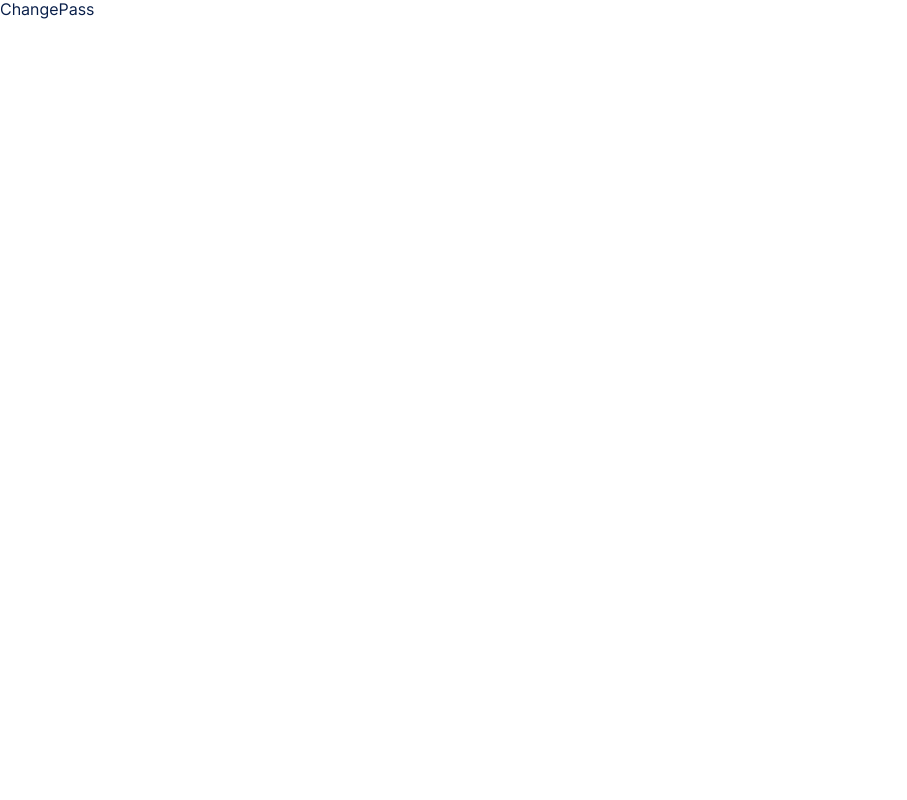
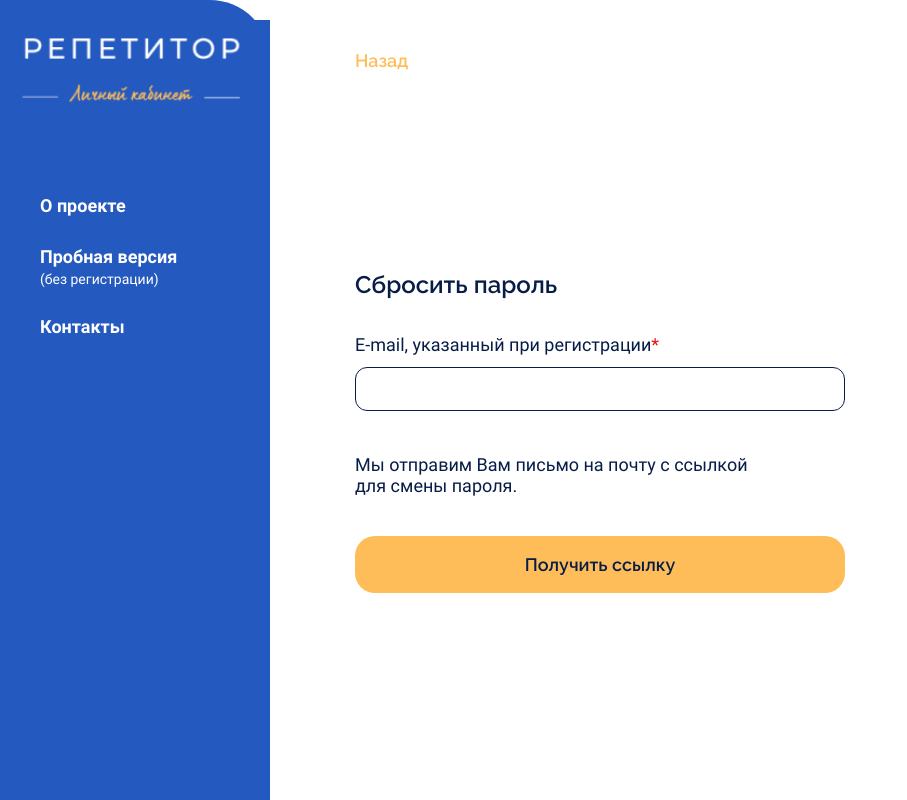
Before and after one commit to TutorOffice/TutorOffice-frontend, a React (Create React App) app: page /change-pass in a window 1280 px wide. Shown: the top 800 px of the page, without its empty margins (0-907 px from the left). Built offline with nearby package versions, Linux system fonts and the light colour scheme.

Commit message:
feat: сверстал сброс пароля, удалил линтер (#45)

```diff
--- a/src/components/submitForm/SubmitForm.tsx
+++ b/src/components/submitForm/SubmitForm.tsx
@@ -5,7 +5,7 @@ interface submitFormProps {
   onSubmit?: () => void;
 }
 
-const submitForm: React.FC<submitFormProps> = ({ children, onSubmit }) => {
+const SubmitForm: React.FC<submitFormProps> = ({ children, onSubmit }) => {
   return (
     <form onSubmit={onSubmit} className={s.submitForm}>
       {children}
@@ -13,4 +13,4 @@ const submitForm: React.FC<submitFormProps> = ({ children, onSubmit }) => {
   );
 };
 
-export default submitForm;
+export default SubmitForm;
--- a/src/pages/passwords/changePass/ChangePass.module.css
+++ b/src/pages/passwords/changePass/ChangePass.module.css
@@ -0,0 +1,14 @@
+.changePass__title {
+  margin-bottom: 35px;
+  font-family: 'Raleway';
+  font-size: 24px;
+  font-weight: 600;
+}
+
+.changePass__comment {
+  max-width: 400px;
+  font-family: 'Roboto';
+  font-size: 18px;
+  line-height: calc(21 / 18);
+  margin: 20px 0 25px;
+}
--- a/src/pages/passwords/changePass/ChangePass.tsx
+++ b/src/pages/passwords/changePass/ChangePass.tsx
@@ -1,7 +1,24 @@
+import Layout from '../../../components/layout/Layout';
+import SubmitForm from '../../../components/submitForm/SubmitForm';
+import { btnClass, btnType, Button, Input, inputTypes } from '../../../shared/ui';
 import s from './ChangePass.module.css';
 
 const ChangePass = () => {
-  return <div>ChangePass</div>;
+  return (
+    <Layout>
+      <Button type={btnType.button} variant={btnClass.back} bottom={200}>
+        Назад
+      </Button>
+      <h2 className={s.changePass__title}>Сбросить пароль</h2>
+      <SubmitForm>
+        <Input type={inputTypes.email} labelText='E-mail, указанный при регистрации' isRequired={true} />
+        <p className={s.changePass__comment}>Мы отправим Вам письмо на почту с ссылкой для смены пароля.</p>
+        <Button type={btnType.submit} variant={btnClass.primary}>
+          Получить ссылку
+        </Button>
+      </SubmitForm>
+    </Layout>
+  );
 };
 
 export default ChangePass;
```
Also changed, not shown: package.json (+1 -8 lines), 2 other files (tests, documents, lock files or other folders).
